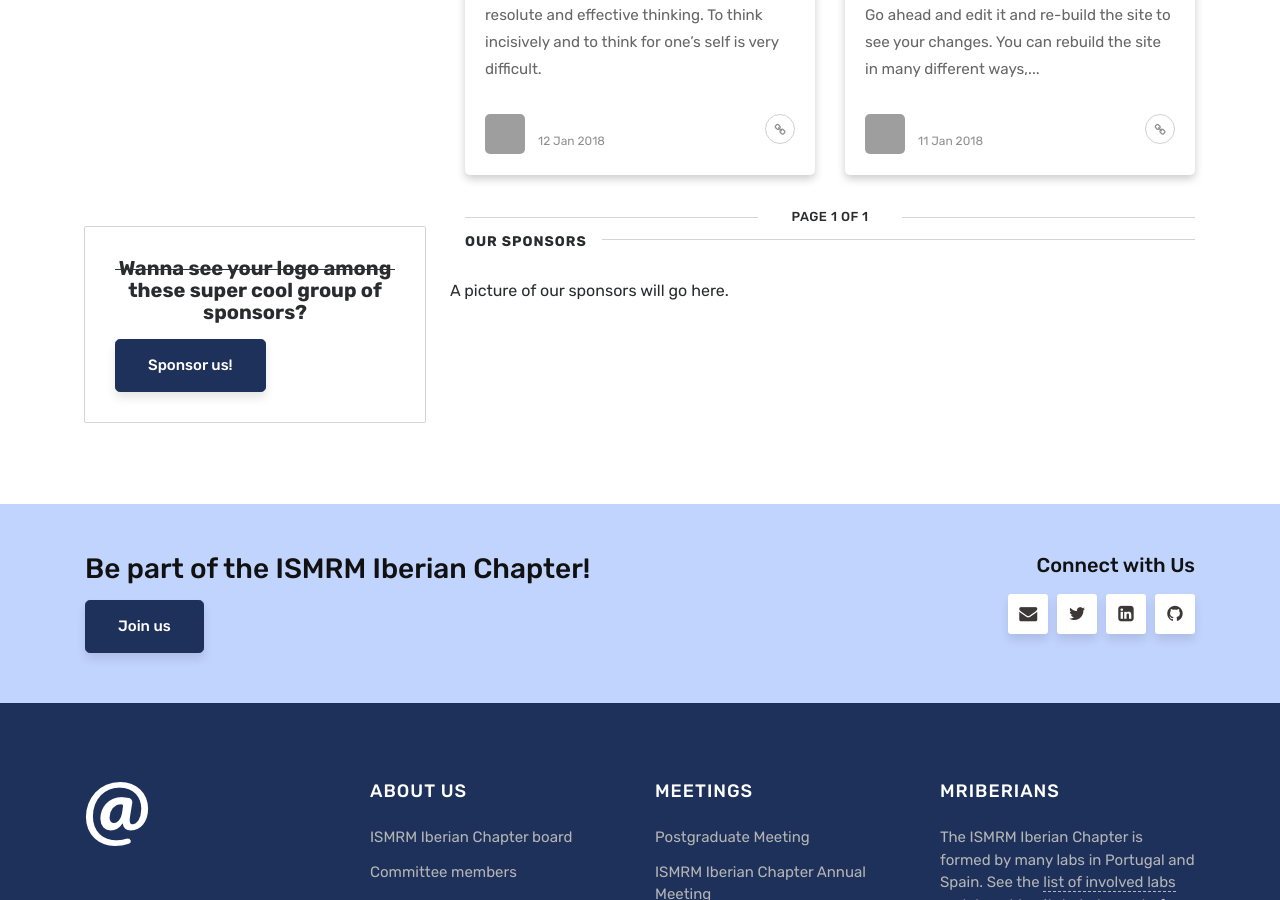
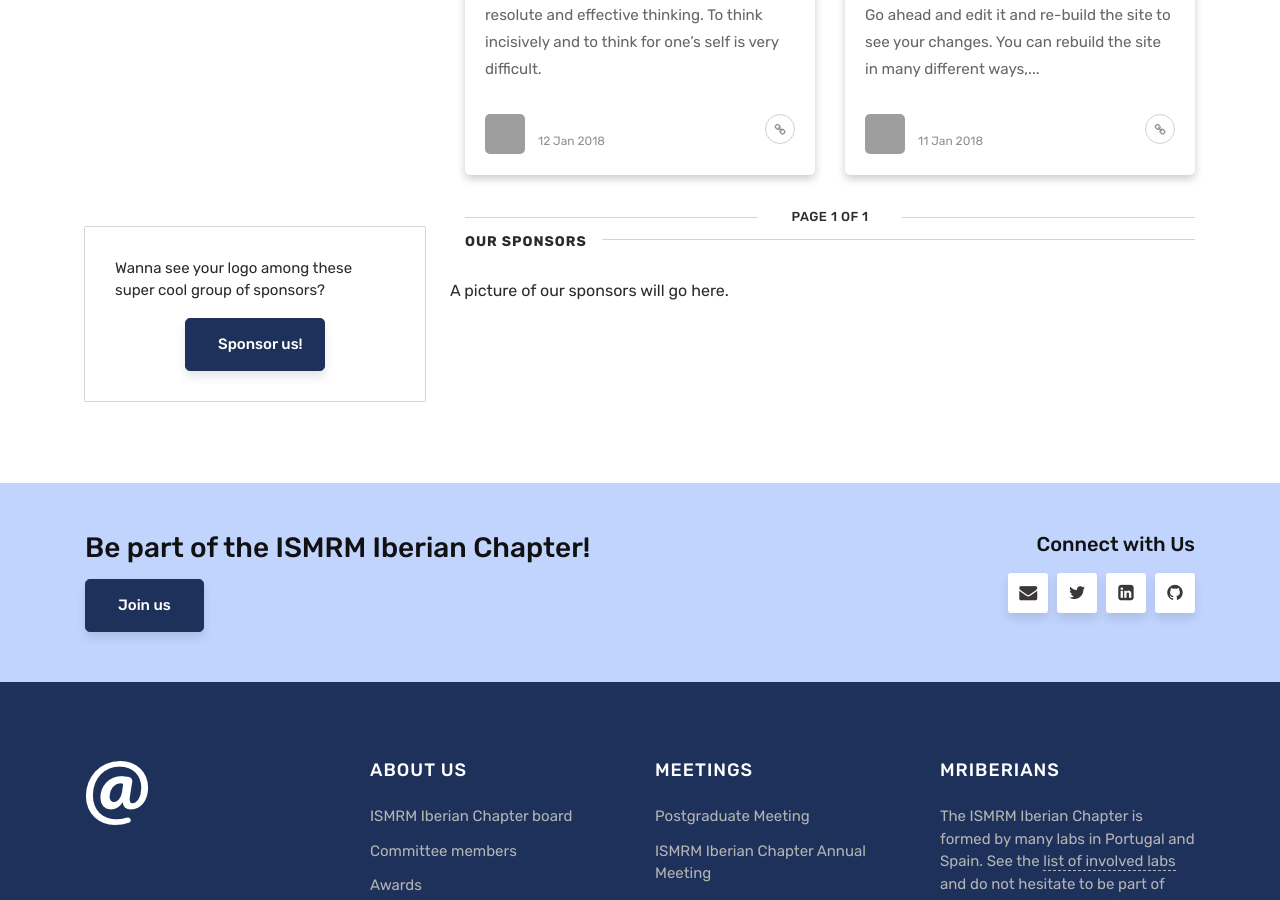
Before and after one commit to ismrm-iberian/ismrm-iberian.github.io, a Jekyll site: the page built from index.html, in a window 1280 px wide and 900 px high, scrolled down 1876 px. Built offline with Jekyll 4.4.1, drawn with Linux system fonts in a browser that asks for light colours; the list of posts is cut into pages by our own code; comment, search, counter and statistics services are not loaded; grey boxes are pictures that could not be loaded.

Commit message:
Fix errors in sponsors sidebar

```diff
--- a/index.html
+++ b/index.html
@@ -67,8 +67,8 @@
   <div class="col-sm-4">
     <div class="sidebar">
       <div class="sidebar-section">
-        <h5>Wanna see your logo among these super cool group of sponsors?</h5>
-        <a class="btn btn-primary btn-lg" target="_blank" href="#">Sponsor us!</a>
+        <p class="sponsors-sidebar">Wanna see your logo among these super cool group of sponsors?</p>
+        <a class="btn btn-primary btn-lg" target="_blank" href="#" style="display: block; margin-left: auto; margin-right: auto; width: 50%;">Sponsor us!</a>
       </div>
     </div>
   </div>
```
